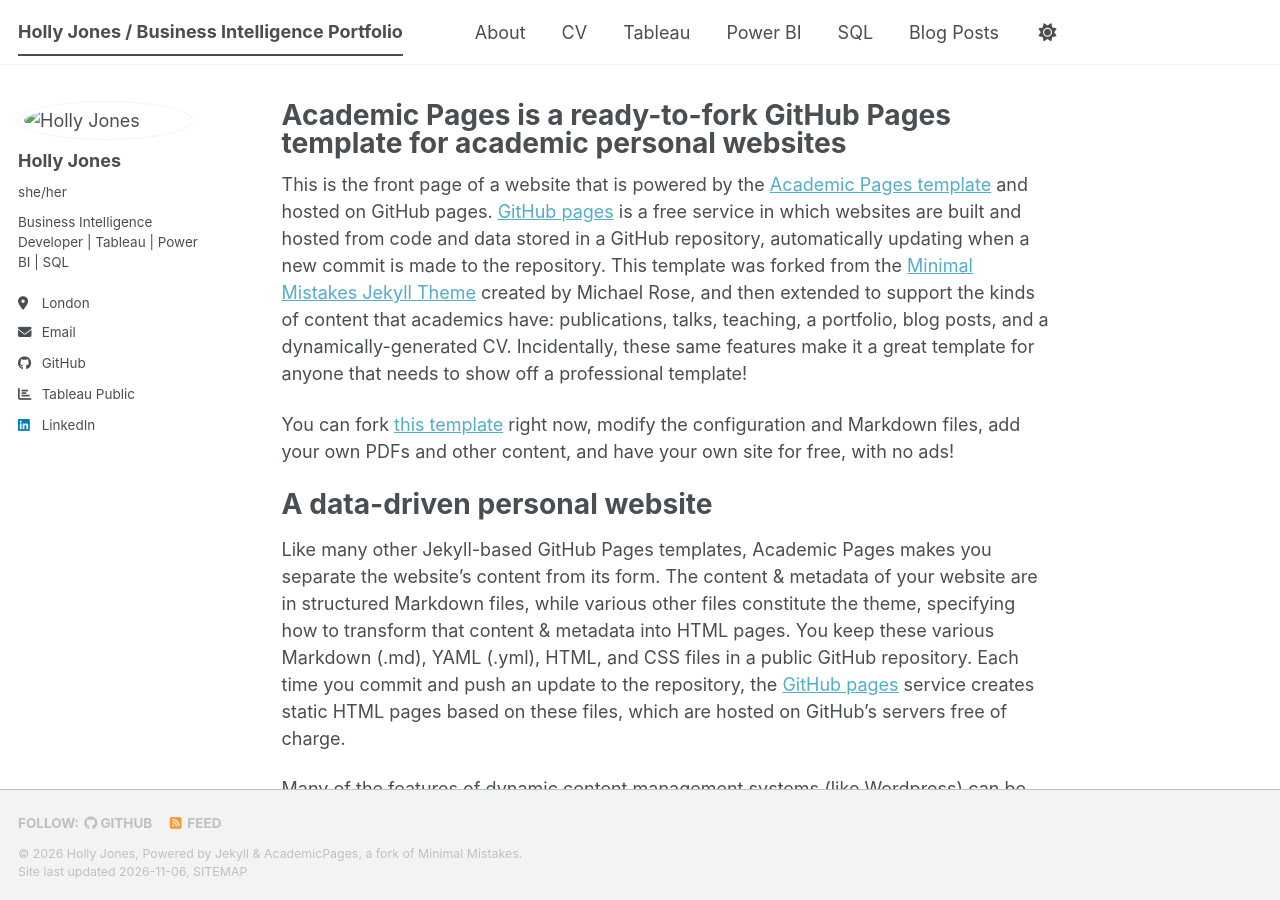
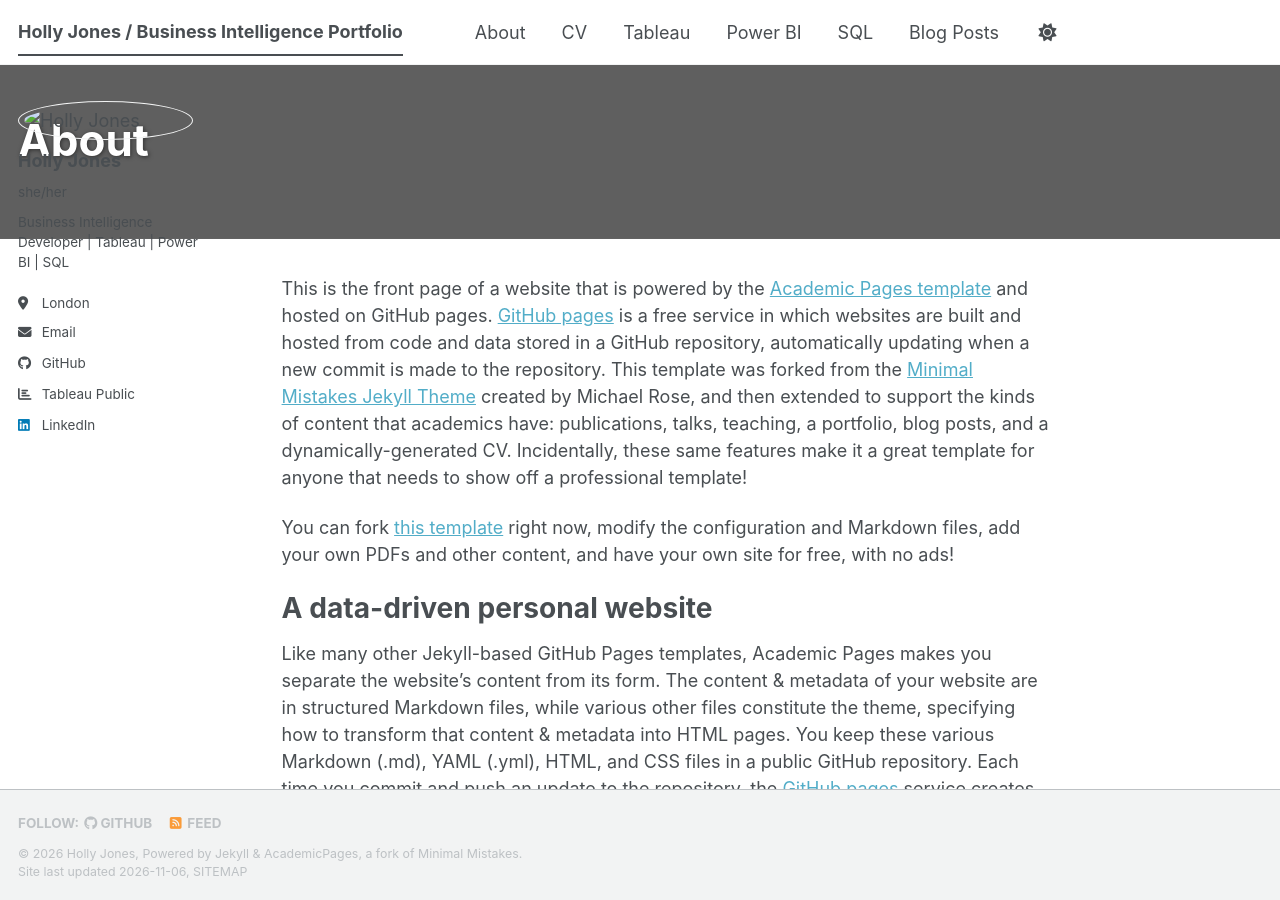
Before and after one commit to hjones87/hjones87.github.io, a Jekyll site: the page built from _pages/about.md, in a window 1280 px wide and 900 px high. Built offline with Jekyll 4.4.1, drawn with Linux system fonts in a browser that asks for light colours; a script bundle is joined from its source files by our own code; a style sheet for code colours, icons or effects is not loaded.

Commit message:
Revise About page title and header settings
Updated the title and added header information for the About page.

```diff
--- a/_pages/about.md
+++ b/_pages/about.md
@@ -1,10 +1,14 @@
 ---
 permalink: /
-title: "Academic Pages is a ready-to-fork GitHub Pages template for academic personal websites"
+title: "About"
 author_profile: true
 redirect_from:
   - /about/
   - /about.html
+
+header:
+  overlay_image: /images/header.png
+  overlay_filter: 0.4
 ---
 
 This is the front page of a website that is powered by the [Academic Pages template](https://github.com/academicpages/academicpages.github.io) and hosted on GitHub pages. [GitHub pages](https://pages.github.com) is a free service in which websites are built and hosted from code and data stored in a GitHub repository, automatically updating when a new commit is made to the repository. This template was forked from the [Minimal Mistakes Jekyll Theme](https://mmistakes.github.io/minimal-mistakes/) created by Michael Rose, and then extended to support the kinds of content that academics have: publications, talks, teaching, a portfolio, blog posts, and a dynamically-generated CV. Incidentally, these same features make it a great template for anyone that needs to show off a professional template!
```
